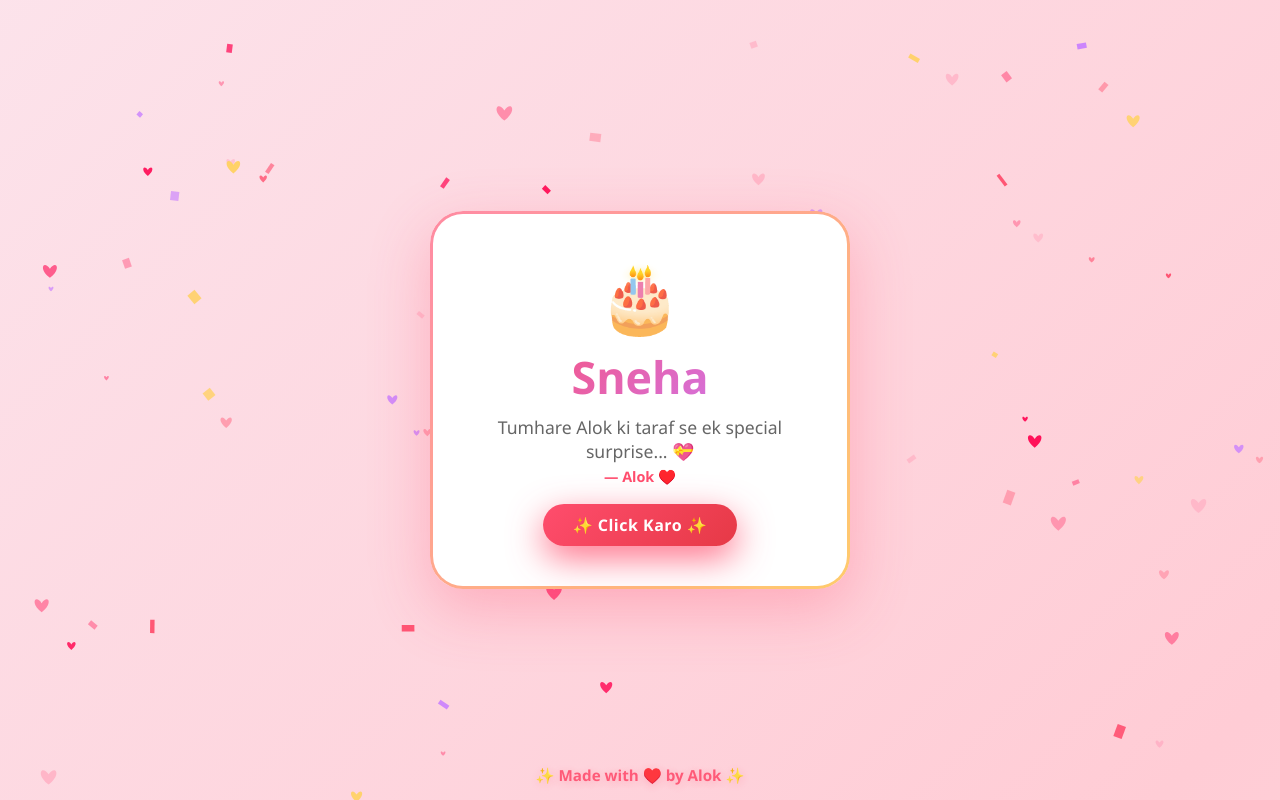
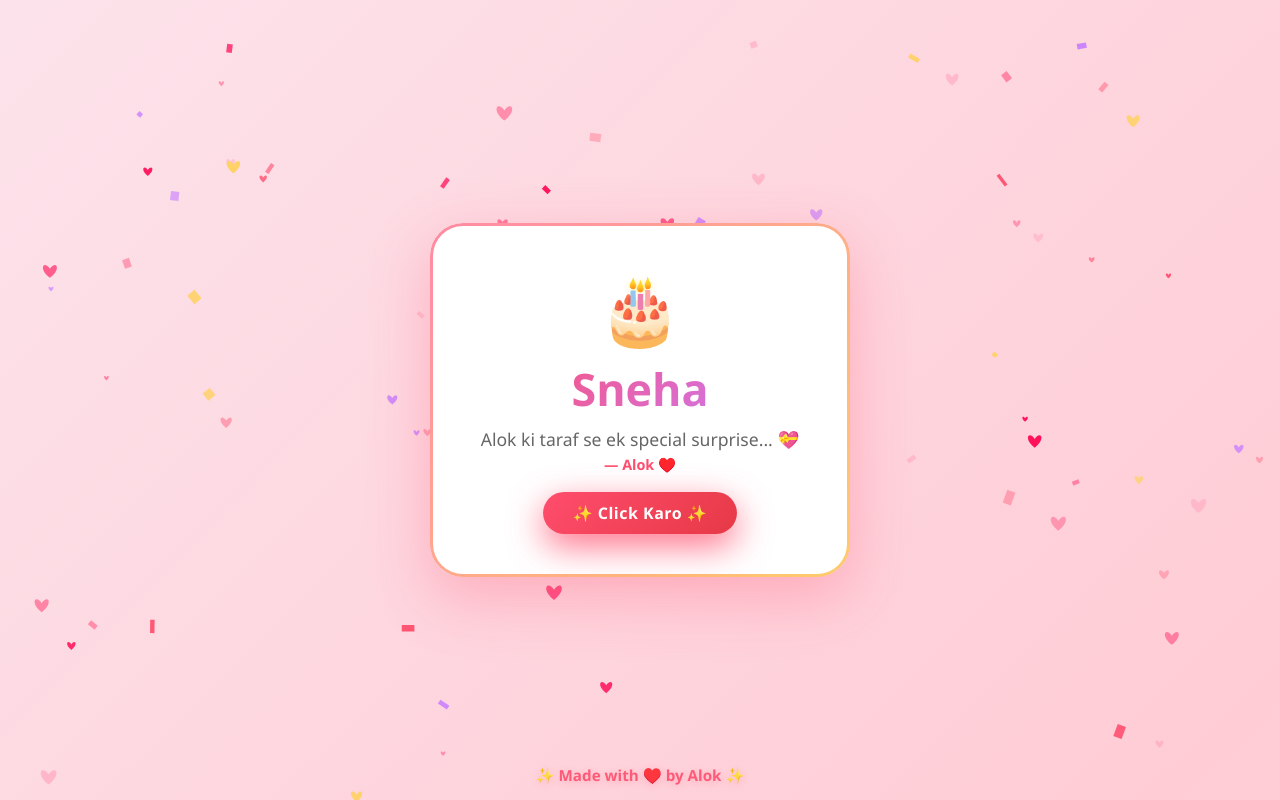
Before and after one commit to KU-PYQ/Sneha_Birthday, a plain HTML site: page index.html in a window 1280 px wide. Drawn offline with Linux system fonts and the light colour scheme.

Commit message:
Update index.html

```diff
--- a/index.html
+++ b/index.html
@@ -451,7 +451,7 @@
         <div class="love-card" id="initialCard">
             <div class="icon-row">🎂</div>
             <div class="name-display">Sneha</div>
-            <div class="subtitle">Tumhare Alok ki taraf se ek special surprise... 💝</div>
+            <div class="subtitle">Alok ki taraf se ek special surprise... 💝</div>
             <div class="by-alok">— Alok ♥️</div>
             <div class="click-hint">✨ Click Karo ✨</div>
         </div>
@@ -466,7 +466,7 @@
             </div>
             <span class="big-heart">🎂</span>
             <div class="happy-text">Happy Birthday</div>
-            <div class="name-big">Sneha!</div>
+            <div class="name-big">Sneha!🥳</div>
             <div class="date-tag">🌟 3 August 🌟</div>
             <div class="balloon-hint">🎈 Neeche balloons pe click karo ya button dabao! 🎈</div>
             <div class="alok-love">With endless love, Alok ♥️</div>
@@ -511,7 +511,7 @@
             let isConfettiRunning = true;
 
             const wishes = [
-                { text: "Happy Birthday to the most amazing friend in the whole world! Tum jaisi dost milna blessing hai. 🎂✨", emoji: "🎉" },
+                { text: "Happy Birthday to the most amazing friend (gf💗) in the whole world! Tum jaisi dost milna blessing hai. 🎂✨", emoji: "🎉" },
                 { text: "Sneha, you make life so much brighter just by being in it! Stay awesome forever. 💖🌟", emoji: "💝" },
                 { text: "Wishing you all the happiness, laughter, and success in the world! You deserve it all. 😊💫", emoji: "🌈" },
                 { text: "May all your dreams come true, beautiful! Yeh saal tumhara best saal ho! 🎯✨", emoji: "💎" },
@@ -519,15 +519,15 @@
                 { text: "Have a fabulous birthday filled with joy, cake, and everything nice! 🍰🎈", emoji: "🎀" },
                 { text: "Stay as wonderful, kind, and gorgeous as you are, Sneha! Duniya tumhari ho! 🌸👑", emoji: "👑" },
                 { text: "Cheers to another year of awesome memories together! Love you loads! 🥂💗", emoji: "🥂" },
-                { text: "Tum jaisi dost kismat walon ko milti hai. Happy Birthday meri favorite insaan! 💝🤩", emoji: "🤩" },
+                { text: "Tum jaisi sathi💝 kismat walon ko milti hai. Happy Birthday meri favorite insaan! 💝🤩", emoji: "🤩" },
                 { text: "Shine bright like the star you are, Sneha! Today is YOUR day! 🌟🎂", emoji: "⭐" },
                 { text: "Sending you a sky full of love and a heart full of wishes! Happy Birthday! 💖☁️", emoji: "💌" },
                 { text: "Tumhari smile duniya ki sabse khoobsurat cheez hai. Keep smiling always! 😍🌸", emoji: "😍" },
                 { text: "Happy Birthday to my partner-in-crime, my vibe, my forever bestie! 🎉💃", emoji: "💃" },
                 { text: "May this birthday bring you everything you've been wishing for! Tum deserve karti ho! 🎁✨", emoji: "🎁" },
                 { text: "You're not just a friend, you're family. Happy Birthday, Sneha! Love you! 🏠💕", emoji: "💖" },
-                { text: "From Alok, with all my heart — Happy Birthday, Sneha! ♥️🎈", emoji: "💌" },
-                { text: "Sneha, har pal special hai tumhare saath. Khush raho hamesha! – Alok 💖", emoji: "✨" },
+                { text: "From Alok, with all my💞 heart — Happy Birthday, Sneha! ♥️🎈", emoji: "💌" },
+                { text: "Sneha, har pal special hai tumhare saath😍. Khush raho hamesha! – Alok 💖", emoji: "✨" },
             ];
             let usedWishIndices = [];
 
```
